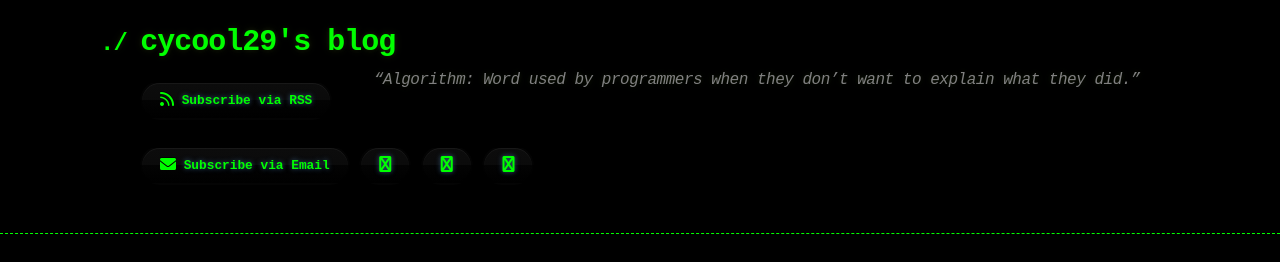
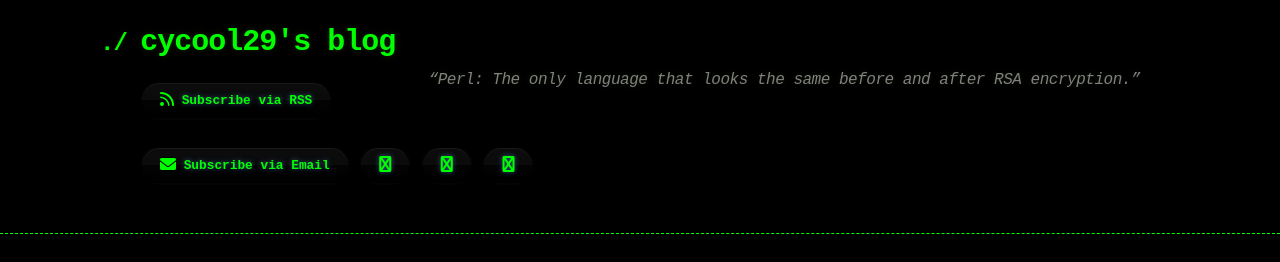
Before and after one commit to cycool29/cycool29.github.io, a Jekyll site: the page built from index.md, in a window 1280 px wide and 900 px high. Shown: the top 262 px of the window. Built offline with Jekyll 4.4.1, drawn with Linux system fonts in a browser that asks for light colours; a style sheet for code colours, icons or effects is not loaded.

Commit message:
Update quotes

```diff
--- a/_config.yml
+++ b/_config.yml
@@ -1,5 +1,5 @@
 title: cycool29's blog
-description: "“Algorithm: Word used by programmers when they don’t want to explain what they did.” "
+description: "“Perl: The only language that looks the same before and after RSA encryption.” "
 bio: A high school student. Intermediate in Python, Git, Bash. Learning JavaScript. He/Him. "
 author: cycool29
 url: https://cycool29.github.io
```
